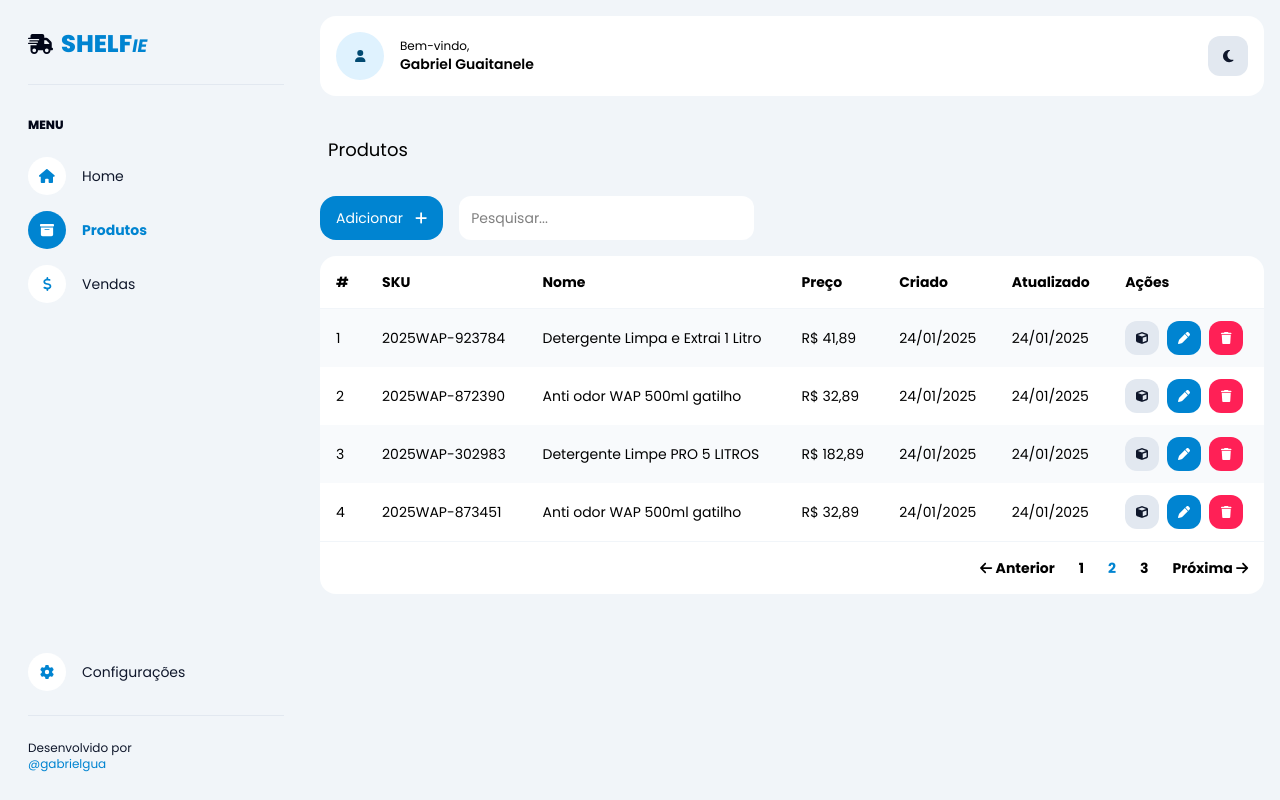
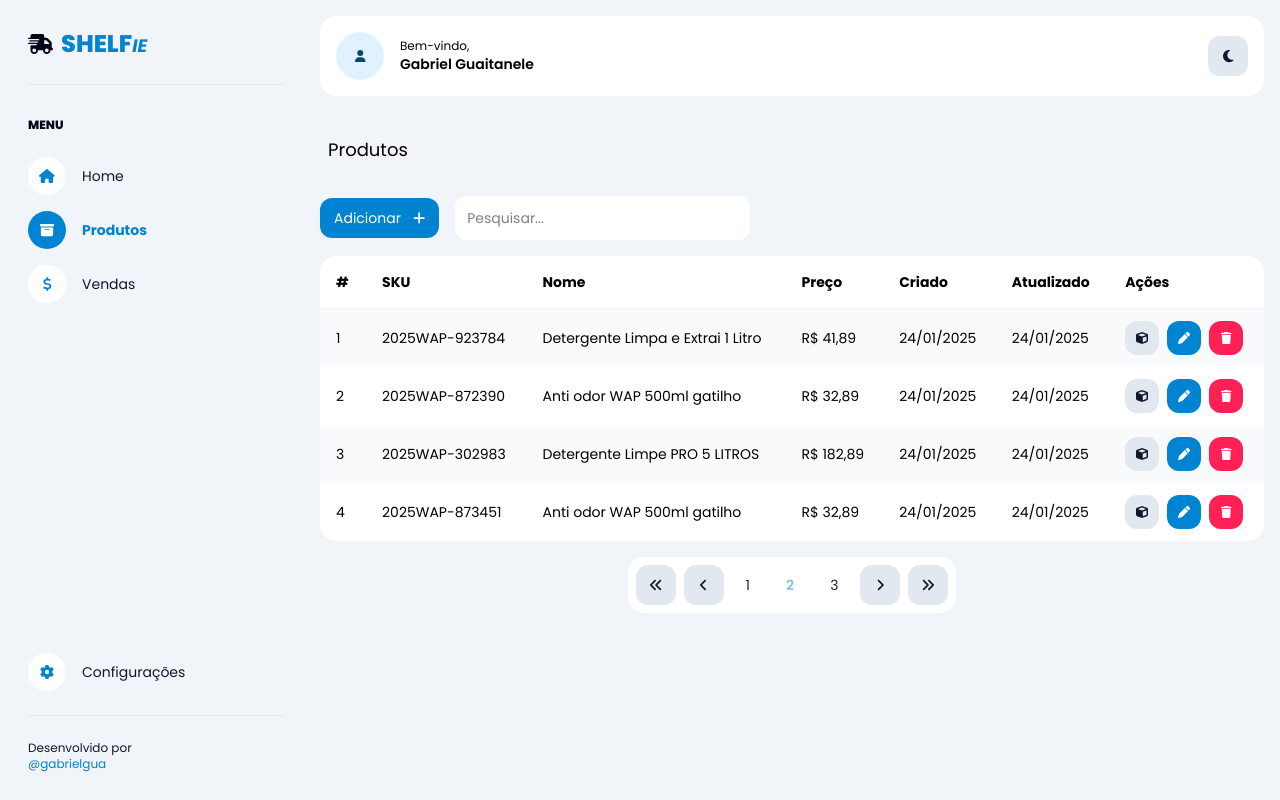
Before and after one commit to gabrielgua/shelfie_ui, a Vue app: page /products in a window 1280 px wide. Built offline with nearby package versions, Linux system fonts and the light colour scheme.

Commit message:
chore: style pagination tab on the DataTable component

```diff
--- a/src/components/Button.vue
+++ b/src/components/Button.vue
@@ -3,22 +3,25 @@ import Icon from './Icon.vue';
 withDefaults(defineProps<{
   icon?: string,
   size?: ButtonSize,
-  variant?: ButtonVariant
+  variant?: ButtonVariant,
+  disabled?: boolean,
 }>(), {
   size: 'normal',
-  variant: 'primary'
+  variant: 'primary',
+  disabled: false
 });
 
 export type ButtonSize = 'small' | 'normal' | 'large';
 export type ButtonVariant =
   'primary' | 'secondary' | 'success' | 'danger'
   | 'primary-outline' | 'secondary-outline' | 'success-outline' | 'danger-outline'
-  | 'primary-ghost' | 'secondary-ghost' | 'success-ghost' | 'danger-ghost' | 'custom';
+  | 'primary-ghost' | 'secondary-ghost' | 'success-ghost' | 'danger-ghost'
+  | 'primary-link' | 'secondary-link' | 'success-link' | 'danger-link' | 'custom';
 
 const buttonSizeStyles = new Map<ButtonSize, string>([
-  ['small', 'text-xs '],
-  ['normal', 'text-sm '],
-  ['large', 'text-base '],
+  ['small', 'text-xs py-2 px-3 rounded-xl'],
+  ['normal', 'text-sm py-2.5 px-3.5 rounded-xl'],
+  ['large', 'text-base py-3 px-4 rounded-2xl'],
 ])
 
 const buttonVariantStyles = new Map<ButtonVariant, string>([
@@ -37,6 +40,13 @@ const buttonVariantStyles = new Map<ButtonVariant, string>([
   ['success-ghost', 'hover:bg-success/20 text-success'],
   ['danger-ghost', 'hover:bg-danger/20 text-danger'],
 
+  ['primary-link', 'text-primary hover:underline'],
+  ['secondary-link', 'text-slate-800 dark:text-white hover:underline '],
+  ['success-link', 'text-success hover:underline'],
+  ['danger-link', 'text-danger hover:underline'],
+
+
+
   ['custom', '']
 ])
 
@@ -44,8 +54,9 @@ const buttonVariantStyles = new Map<ButtonVariant, string>([
 
 <template>
   <button
-    class="flex items-center justify-center rounded-2xl gap-3 p-3 px-4 active:scale-95 transition-all cursor-pointer hover:-translate-y-1"
-    :class="[buttonSizeStyles.get(size), buttonVariantStyles.get(variant)]">
+    class="flex items-center justify-center gap-3 active:scale-95 transition-all cursor-pointer hover:-translate-y-1"
+    :class="[buttonSizeStyles.get(size), buttonVariantStyles.get(variant), { 'opacity-50 hover:translate-none! active:scale-100! hover:no-underline! cursor-default!': disabled }]"
+    :disabled="disabled">
     <slot />
     <Icon v-if="icon" :icon="icon" size="small" />
   </button>
--- a/src/components/DataTable.vue
+++ b/src/components/DataTable.vue
@@ -1,4 +1,7 @@
 <script lang="ts" setup>
+import Button from './Button.vue';
+import ButtonIcon from './ButtonIcon.vue';
+
 
 defineProps<{
   headers: string[],
@@ -18,25 +21,21 @@ defineProps<{
     <tbody>
       <slot />
     </tbody>
-    <tfoot class="border-t border-t-slate-100 dark:border-t-slate-600">
-      <tr>
-        <th :colspan="headers.length + 1">
-          <div class="p-4  flex items-center justify-end gap-6">
-            <button>
-              <faicon icon="arrow-left" />
-              Anterior
-            </button>
-            <button>1</button>
-            <button class="text-sky-600">2</button>
-            <button>3</button>
-            <button>
-              Próxima
-              <faicon icon="arrow-right" />
-            </button>
-          </div>
-        </th>
-      </tr>
-    </tfoot>
   </table>
+  <div class="p-2 bg-white dark:bg-slate-800 rounded-2xl max-w-max self-center">
+    <div class="flex items-center justify-center gap-2">
+      <ButtonIcon variant="secondary" icon="angles-left" />
+      <ButtonIcon variant="secondary" icon="angle-left" />
+
+      <Button variant="secondary-link">1</Button>
+
+      <Button variant="primary-link" disabled>
+        <p class="font-semibold">2</p>
+      </Button>
+      <Button variant="secondary-link">3</Button>
+      <ButtonIcon variant="secondary" icon="angle-right" />
+      <ButtonIcon variant="secondary" icon="angles-right" />
+    </div>
+  </div>
 
 </template>
```
